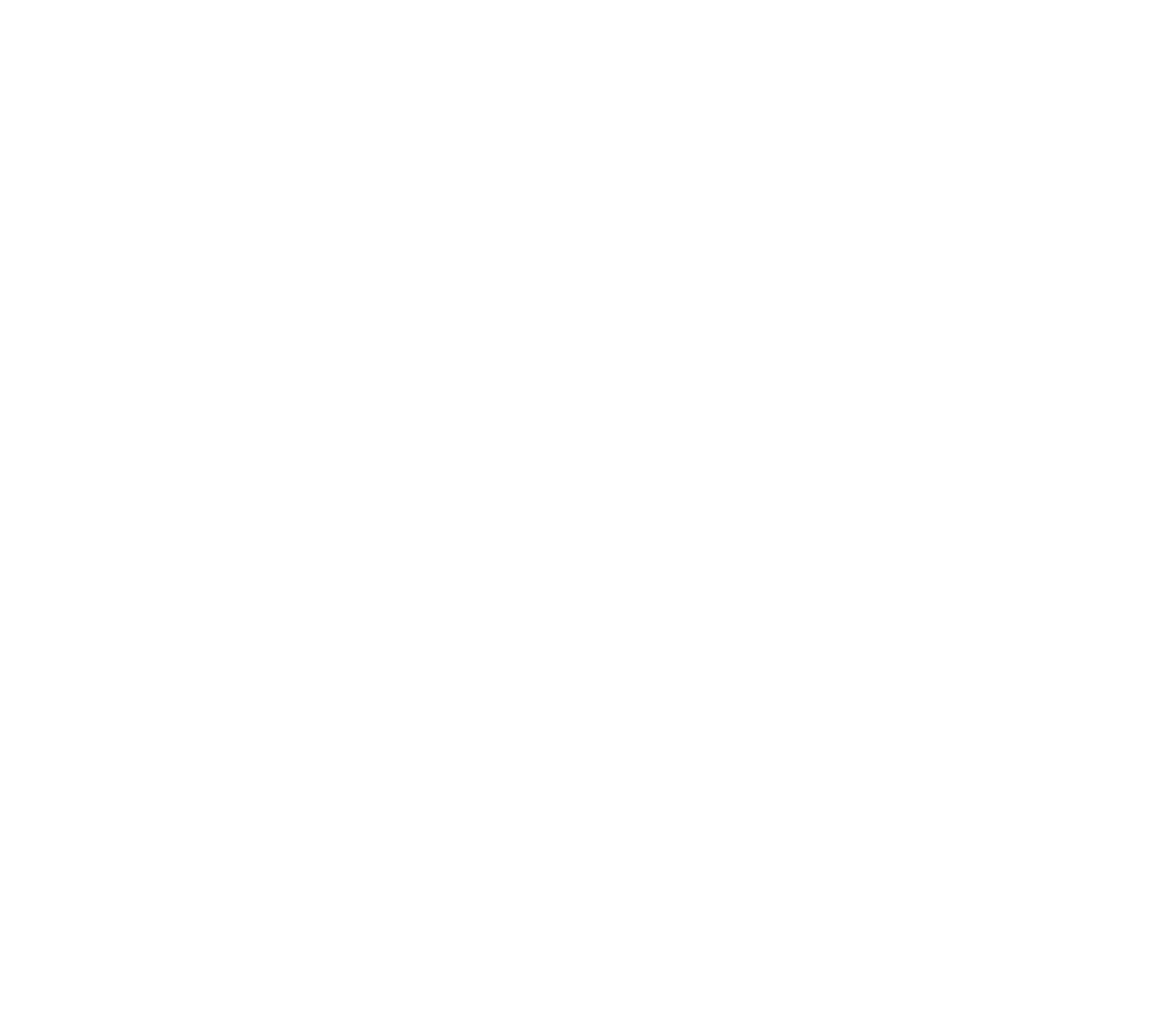
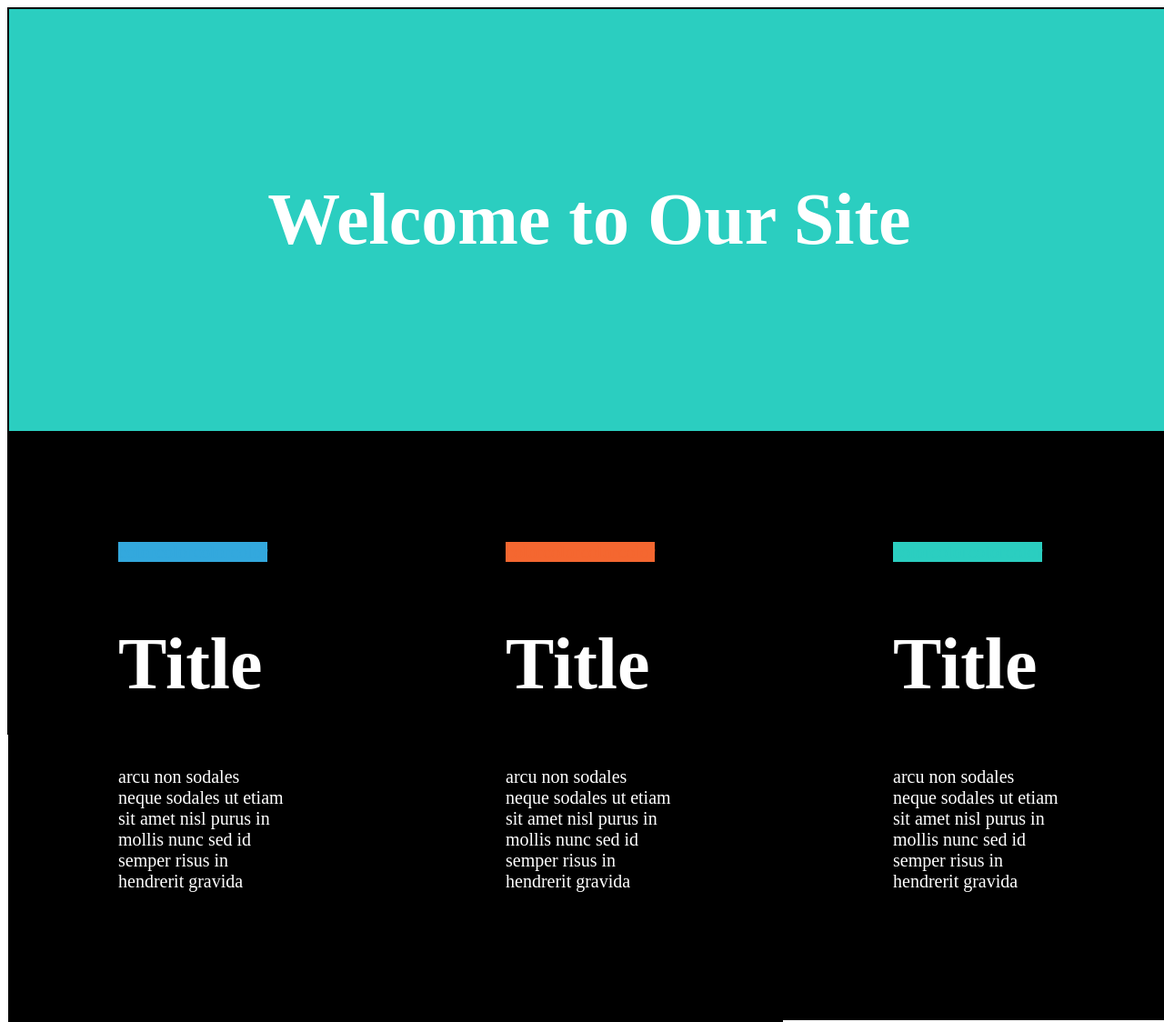
Before and after one commit to daynawhite/first-responsive-website, a plain HTML site: page index.html in a window 1280 px wide. Shown: the whole page at 91% size. Before the commit the page ends 800 px from the top, so only its background shows below. Drawn offline with Linux system fonts and the light colour scheme.

Commit message:
started again and added media queries

```diff
--- a/index.html
+++ b/index.html
@@ -3,9 +3,33 @@
 <head>
     <meta charset="UTF-8">
     <meta name="viewport" content="width=device-width, initial-scale=1.0">
+  <link rel='stylesheet'            href='style.css'>
     <title>Document</title>
 </head>
+
 <body>
+  <div class="container">
+    <section class="box a">
+      <h1>Welcome to Our Site</h1>
 
-</body>
-</html>
+     </section>
+    <section class="box b"></section>
+    <section class="box c"></section>
+    <section class="box d">
+<!--       <div style="background-color:rgb(51,168,221); padding: 10px; ;"> -->
+      <span class="bar" id="d">colorcolorcolorcolor</span>
+      <h1>Title</h1>
+      <p>arcu non sodales neque sodales ut etiam sit amet nisl purus in mollis nunc sed id semper risus in hendrerit gravida</p>
+
+    </section>
+    <section class="box e">
+      <span class="bar" id="e">colorcolorcolorcolor</span>
+      <h1>Title</h1>
+      <p>arcu non sodales neque sodales ut etiam sit amet nisl purus in mollis nunc sed id semper risus in hendrerit gravida</p>
+    </section>
+    <section class="box f"/>
+    <span class="bar" id="f">colorcolorcolorcolor</span>
+    <h1>Title</h1>
+    <p>arcu non sodales neque sodales ut etiam sit amet nisl purus in mollis nunc sed id semper risus in hendrerit gravida</p>
+    <section>
+  </div>
--- /dev/null
+++ b/style.css
@@ -0,0 +1,159 @@
+@media (min-width: 576px) {
+
+    h1 {font-size: 40px;
+    }
+
+    .container {
+        display: flex-wrap;
+        /* grid-template-rows: 1fr 1fr;
+        grid-template-columns: 1fr 1fr 1fr; */
+        box-sizing: border-box;
+        border: 1px white solid;
+        width: 100vw;
+        height: 100vh;
+        font-size: 20px;
+      }
+
+      .box {
+        /* border: 1px black solid; */
+        /* display: inline; */
+        align-items: center;
+        justify-content: center;
+
+      }
+
+        .bar {
+          width: 70px;
+          height: 10px;
+        }
+
+        #d {
+          color:rgb(51,168,221);
+          background-color: rgb(51,168,221);
+        }
+
+         #e {
+          color:rgb(244,103,48);
+          background-color: rgb(244,103,48);
+        }
+
+         #f {
+          color:rgb(43,206,192);
+          background-color: rgb(43,206,192);
+        }
+
+      .a {
+        grid-column: 1 / 4;
+        grid-row: 1 / 2;
+        background-color: rgb(51,168,221);
+        color: white;
+        display: inline-flex;
+        padding: 120px;
+        /* width: 100%; */
+      }
+
+      .d {
+        /* grid-column: 1 / 2;
+        grid-row: 2 / 3; */
+        color: black;
+        background-color: white;
+        padding: 120px;
+        }
+
+      .e {
+          grid-column: 2 / 3;
+          grid-row: 2 / 3;
+          color: black;
+          padding: 120px;
+          background-color: white;
+        }
+
+        .f {
+          grid-colum: 3 / 4;
+          grid-row: 2 / 3;
+          color: black;
+          padding: 120px;
+          background-color: white;
+        }
+
+      }
+
+
+@media (min-width: 992px) {
+
+  h1 {font-size: 80px;
+  }
+
+.container {
+  display: grid;
+  grid-template-rows: 1fr 1fr;
+  grid-template-columns: 1fr 1fr 1fr;
+  box-sizing: border-box;
+  border: 1px black solid;
+  width: 100vw;
+  height: 100vh;
+  font-size: 20px;
+}
+
+  .box {
+  border: 1px black solid;
+  display: inline;
+  align-items: center;
+  justify-content: center;
+
+}
+
+  .bar {
+    width: 70px;
+    height: 10px;
+  }
+
+  #d {
+    color:rgb(51,168,221);
+    background-color: rgb(51,168,221);
+  }
+
+   #e {
+    color:rgb(244,103,48);
+    background-color: rgb(244,103,48);
+  }
+
+   #f {
+    color:rgb(43,206,192);
+    background-color: rgb(43,206,192);
+  }
+
+.a {
+  grid-column: 1 / 4;
+  grid-row: 1 / 2;
+  background-color: rgb(43,206,192);
+  color: white;
+  display: inline-flex;
+  padding: 120px;
+}
+
+.d {
+  grid-column: 1 / 2;
+  grid-row: 2 / 3;
+  color: white;
+  background-color: black;
+  padding: 120px;
+  }
+
+.e {
+    grid-column: 2 / 3;
+    grid-row: 2 / 3;
+    color: white;
+    padding: 120px;
+    background-color: black;
+  }
+
+  .f {
+    grid-colum: 3 / 4;
+    grid-row: 2 / 3;
+    color: white;
+    padding: 120px;
+    background-color: black;
+  }
+
+}
```
